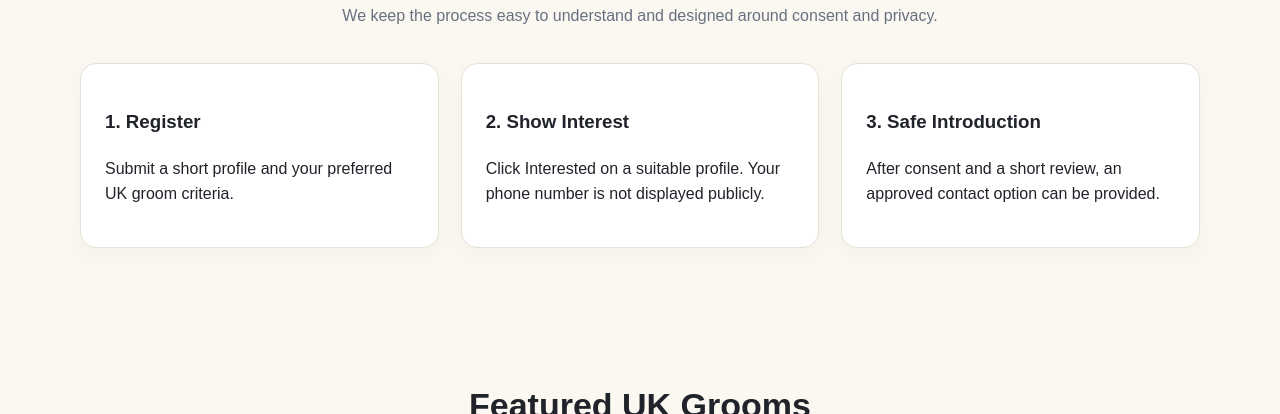
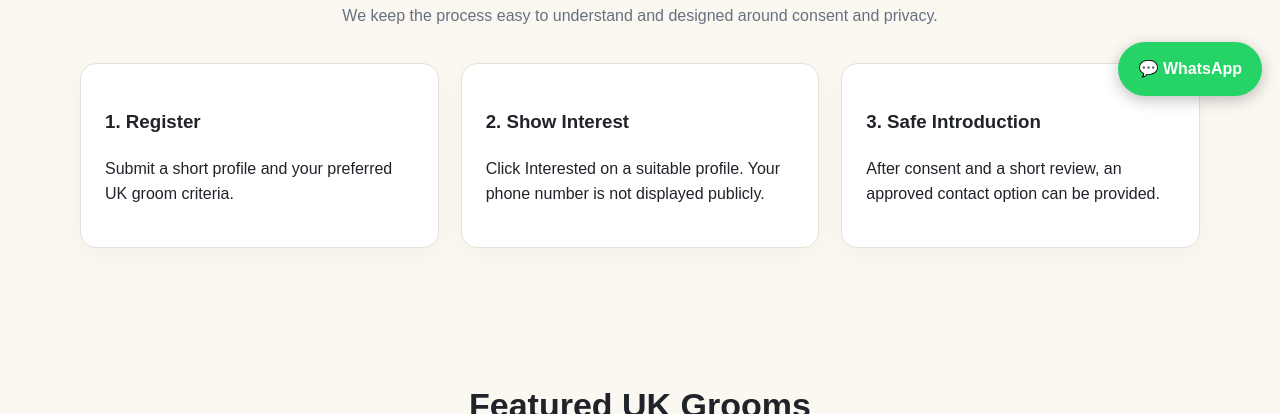
Before and after one commit to ukindiamarriagebureau/ukindiamarriagebureau.github.io, a plain HTML site: page index.html in a window 1280 px wide. Shown: the part 686-1100 px from the top of the page. Drawn offline with Linux system fonts and the light colour scheme.

Commit message:
Update index.html

```diff
--- a/index.html
+++ b/index.html
@@ -108,3 +108,23 @@ document.getElementById('regForm').onsubmit=e=>{e.preventDefault();showToast(lan
 function showToast(t){let x=document.getElementById('toast');x.textContent=t;x.style.display='block';setTimeout(()=>x.style.display='none',3500)}
 </script>
 </body></html>
+<!-- WhatsApp Button -->
+<a href="https://wa.me/923234868159"
+   target="_blank"
+   rel="noopener"
+   style="
+     position:fixed;
+     right:18px;
+     bottom:18px;
+     z-index:99999;
+     background:#25D366;
+     color:white;
+     padding:14px 20px;
+     border-radius:50px;
+     text-decoration:none;
+     font-weight:bold;
+     font-family:Arial,sans-serif;
+     box-shadow:0 4px 15px rgba(0,0,0,.25);
+   ">
+   💬 WhatsApp
+</a>
```
